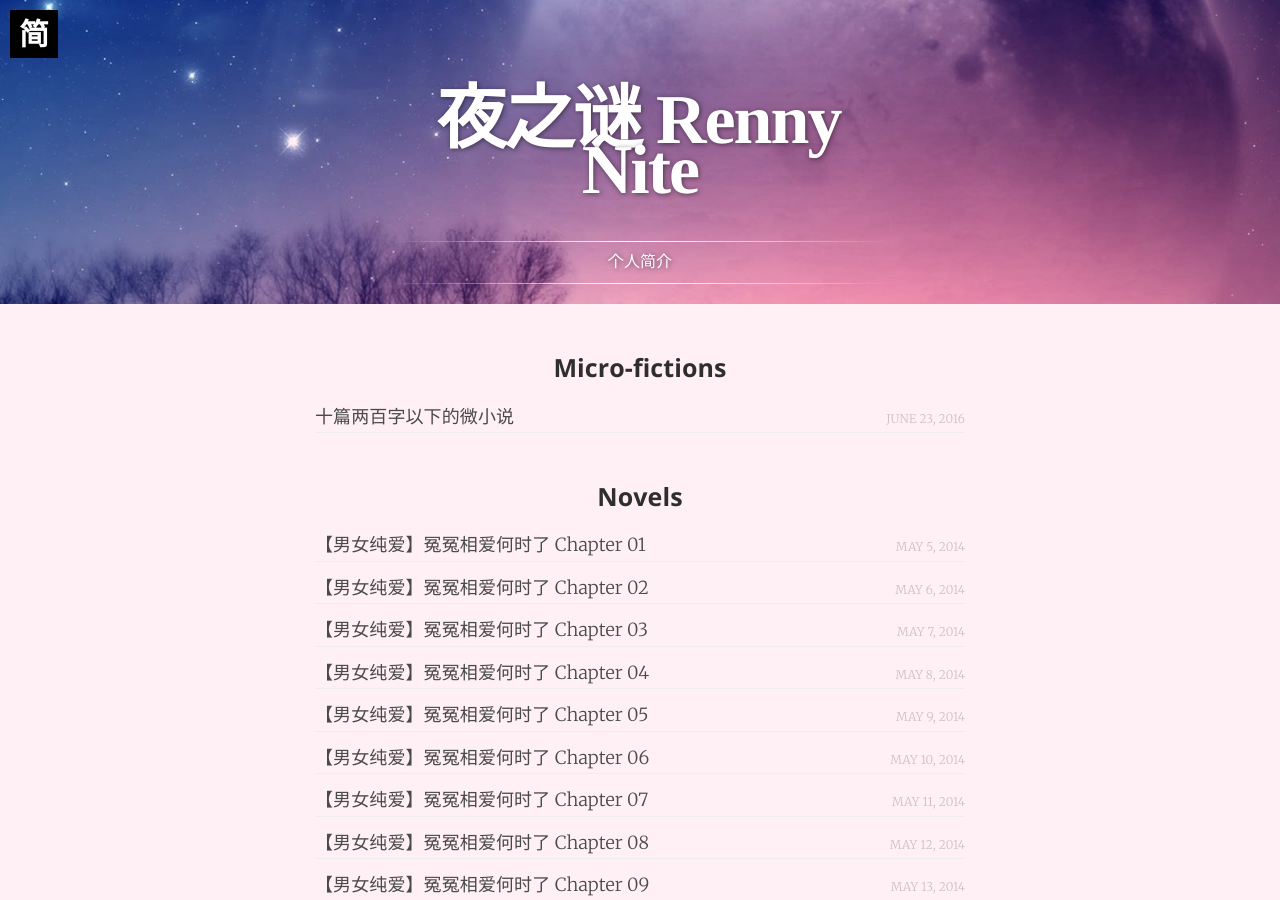
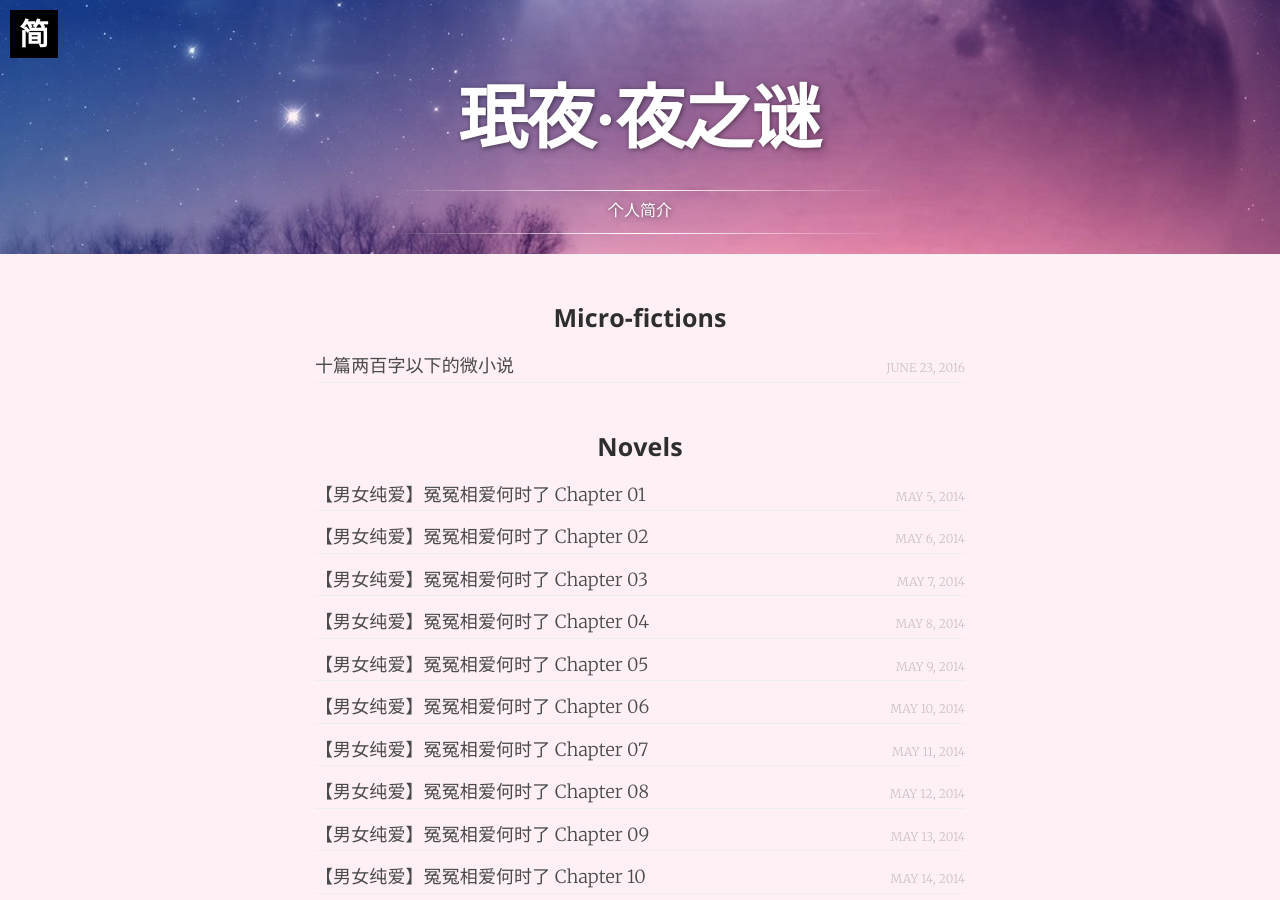
Before and after one commit to RennyNite0924/RennyNite0924.github.io, a Jekyll site: the page built from index.html, in a window 1280 px wide and 900 px high. Built offline with Jekyll 4.4.1, drawn with Linux system fonts in a browser that asks for light colours; some web fonts are replaced.

Commit message:
Change site title
Hope it works, happy NY 2017!

```diff
--- a/_config.yml
+++ b/_config.yml
@@ -1,4 +1,4 @@
-title: 夜之谜 Renny Nite
+title: 珉夜·夜之谜
 url: http://RennyNite0924.github.io
 cover: /assets/fantasy_tree.jpg
 include: ['_pages']
```
